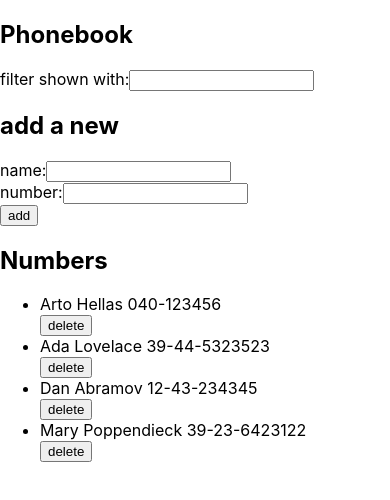
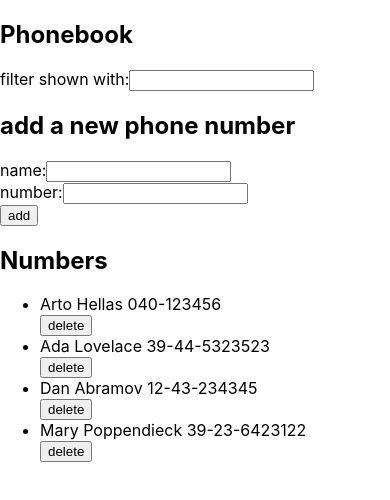
Before and after one commit to Samuann/FullStack-Open, a React (Create React App) app in the folder part2/phonebook/: page / in a window 390 px wide. Shown: the top 500 px of the page. Built offline with nearby package versions, Linux system fonts and the light colour scheme; data requests are answered from the project's data file.

Commit message:
Setting message in the event that there is a successful update in the phonebook

```diff
--- a/part2/phonebook/src/App.js
+++ b/part2/phonebook/src/App.js
@@ -75,6 +75,15 @@ const App = () => {
 
     return confirmNumberMessage && updatedNumber.name.length && updatedNumber.number.length ? (personsServices.updatePersonData(updatedNumber, updatedNumber.id)
     .then(response => setPersons(persons.map(peps => peps.name === newName ? response : peps))))
+    .then(setNewNotificationMessage(
+      {
+        message: `Phone number updated  `,
+        isError: false
+      }
+      ))
+    .then(setTimeout(() => {
+      setNewNotificationMessage(null)
+    }, 5000))
     .catch(error => {
       setNewNotificationMessage(
         {
@@ -144,7 +153,7 @@ const App = () => {
         <Filter searchAction={handleSearch} />
       </div>
       <div>
-        <h2>add a new</h2>
+        <h2>add a new phone number</h2>
         <PersonForm
           submitAction={addNewName}
           newNameValue={newName}
```
